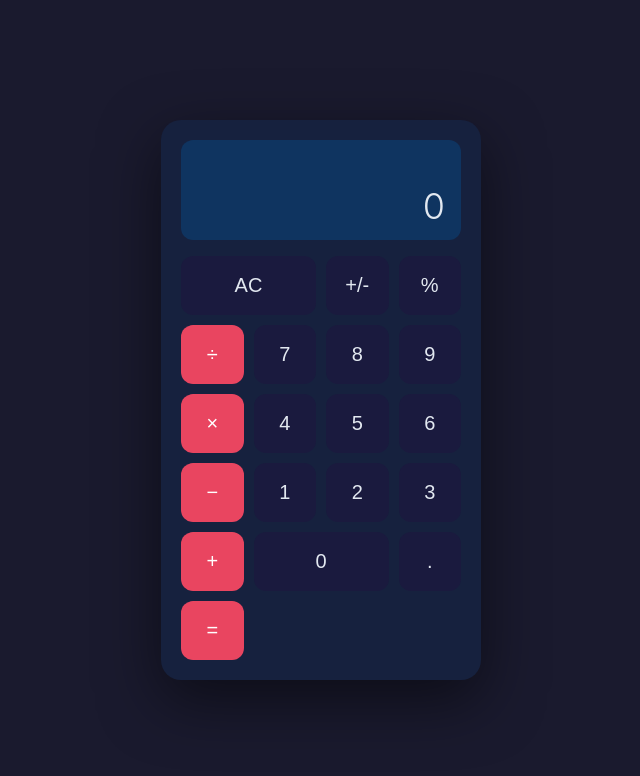
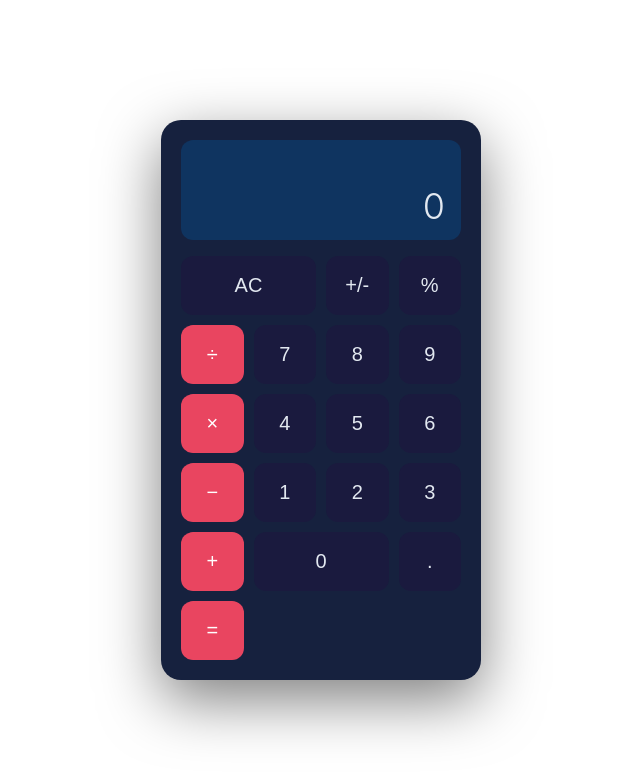
Before and after one commit to vijaymishra23-dot/calculator, a plain HTML site: page index.html in a window 1280 px wide. Shown: the whole page, without its empty margins (319-959 px from the left). Drawn offline with Linux system fonts and the light colour scheme.

Commit message:
Change background color to white

```diff
--- a/style.css
+++ b/style.css
@@ -9,7 +9,7 @@ body {
   display: flex;
   align-items: center;
   justify-content: center;
-  background: #1a1a2e;
+  background: #ffffff;
   font-family: -apple-system, BlinkMacSystemFont, 'Segoe UI', sans-serif;
 }
 
```
